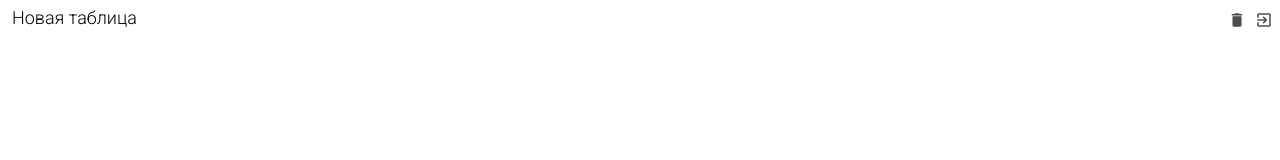
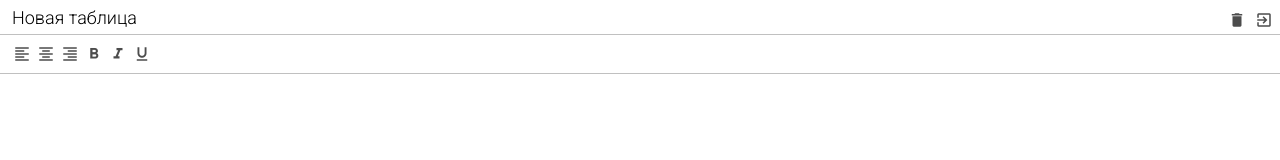
Before and after one commit to Mr-Sofos/excel-app, a website built with webpack: page src/index.html in a window 1280 px wide. Built offline with nearby package versions, Linux system fonts and the light colour scheme.

Commit message:
added toolbar, also added buttons with icons for them to the toolbar

```diff
--- a/src/index.html
+++ b/src/index.html
@@ -25,7 +25,26 @@
             </div>
           </div>
         </div>
-        <div class="excel__toolbar"></div>
+        <div class="excel__toolbar">
+          <div class="button">
+            <span class="material-icons"> format_align_left </span>
+          </div>
+          <div class="button">
+            <span class="material-icons"> format_align_center </span>
+          </div>
+          <div class="button">
+            <span class="material-icons"> format_align_right </span>
+          </div>
+          <div class="button">
+            <span class="material-icons"> format_bold </span>
+          </div>
+          <div class="button">
+            <span class="material-icons"> format_italic </span>
+          </div>
+          <div class="button">
+            <span class="material-icons"> format_underline </span>
+          </div>
+        </div>
         <div class="excel__formula"></div>
         <div class="excel__table"></div>
       </div>
--- a/src/scss/_variables.scss
+++ b/src/scss/_variables.scss
@@ -1,2 +1,3 @@
 $header-height: 34px;
+$toolbar-height: 40px;
 $border-color: #c0c0c0;
--- a/src/scss/toolbar.scss
+++ b/src/scss/toolbar.scss
@@ -1,2 +1,15 @@
 .excel__toolbar {
+  position: absolute;
+  top: $header-height;
+  right: 0;
+  left: 0;
+  height: $toolbar-height;
+  border-top: 1px solid $border-color;
+  border-bottom: 1px solid $border-color;
+  padding: 7px 10px;
+  display: flex;
+
+  .button {
+    @include button(green);
+  }
 }
```
